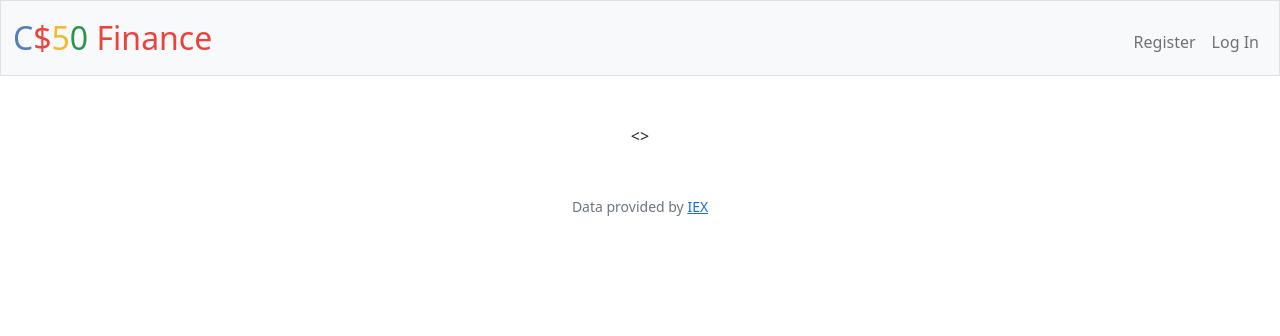
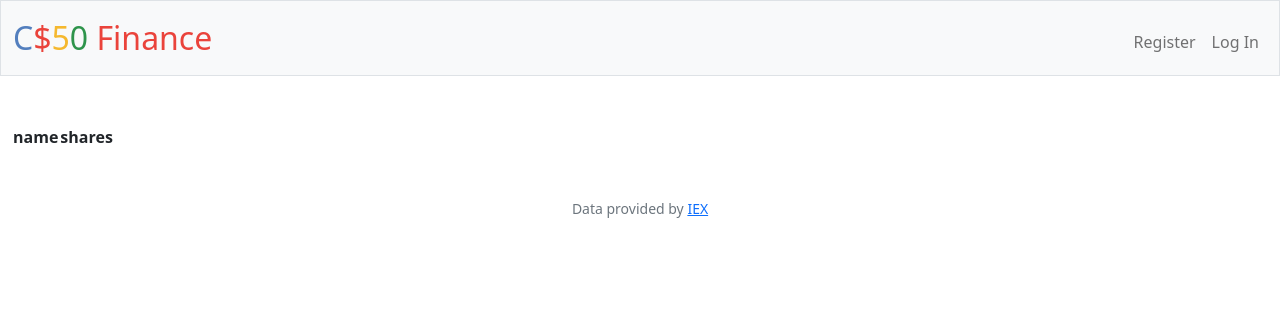
Before and after one commit to Nandinis1024/CS50-Weekly-Assignments, a Flask app: template finance/templates/index.html in a window 1280 px wide. Shown: the top 336 px of the page. Run offline with Flask 2, Linux system fonts and the light colour scheme; the template is opened without the code that fills it, so the values that code supplies are empty; some libraries are stand-ins or nearby versions.

Commit message:
Fri, Feb 17, 2023, 12:21 AM +05:30

```diff
--- a/finance/templates/index.html
+++ b/finance/templates/index.html
@@ -1,12 +1,22 @@
 {% extends "layout.html" %}
 
 {% block title %}
-    Profile
+    index
 {% endblock %}
 
 {% block main %}
 <table>
-    <>
+    <thead>
+        <tr>
+            <th>
+                name
+            </th>
+            <th>
+                shares
+            </th>
+
+        </tr>
+    </thead>
 </table>
 
 {% endblock %}
```
